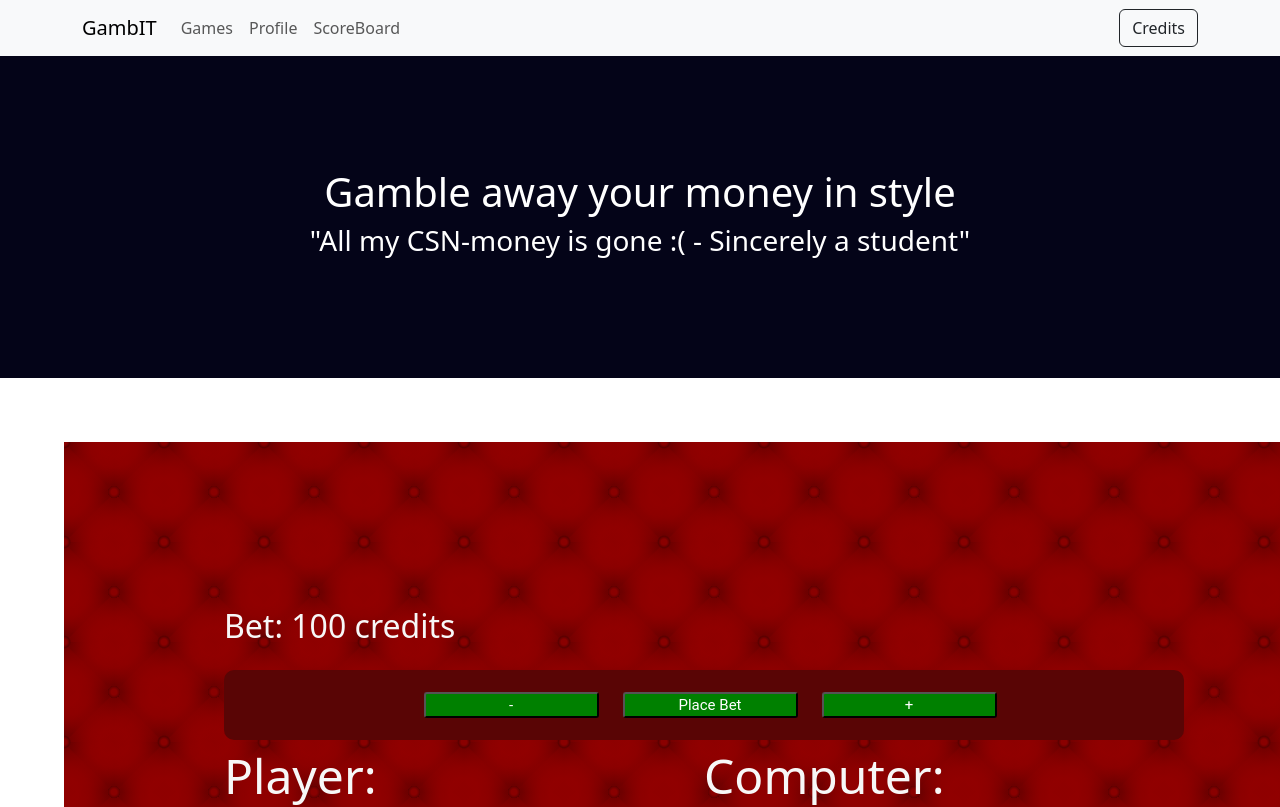
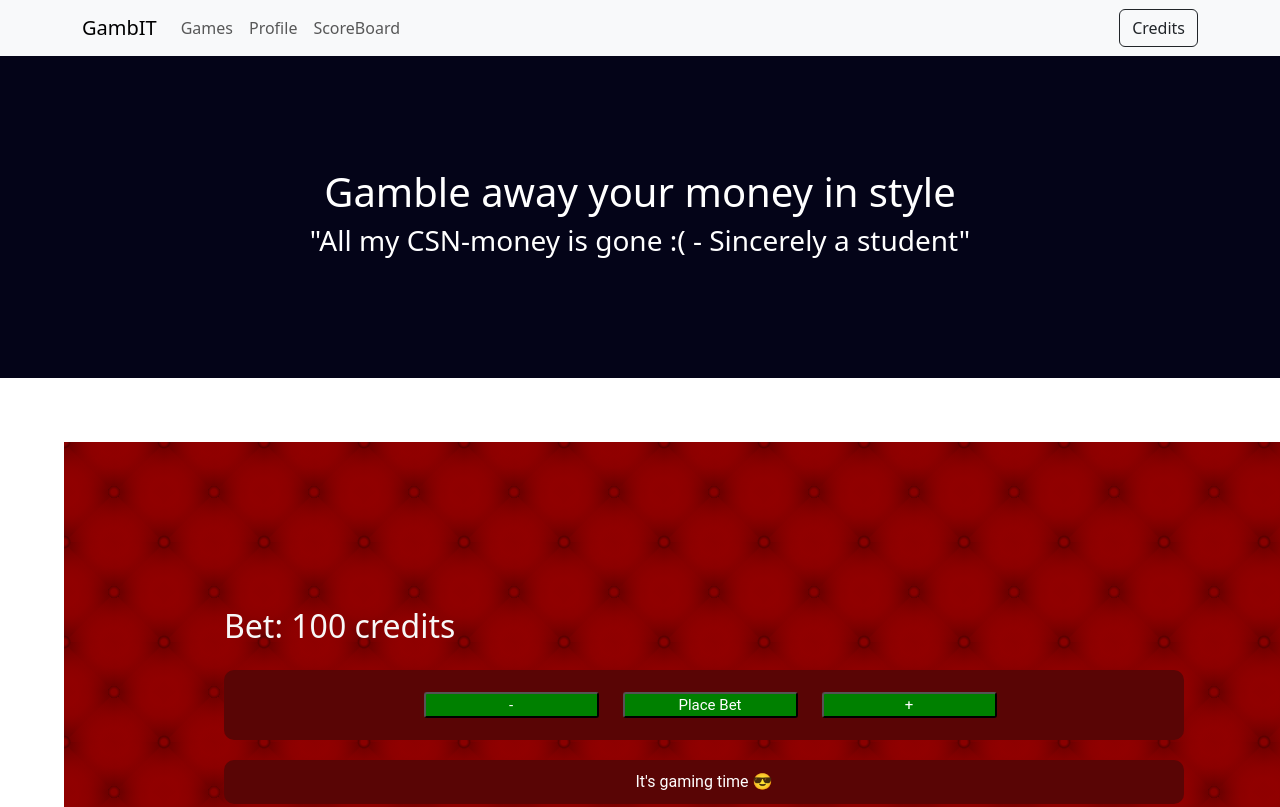
Before and after one commit to josefjakobson/DAT076_Grupp_1, a React (Create React App) app in the folder client/: page /BlackJack in a window 1280 px wide. Shown: the top 807 px of the page. Built offline with nearby package versions, Linux system fonts and the light colour scheme; no server answers.

Commit message:
information-box added for blackjack

```diff
--- a/client/src/components/blackJack/blackjack.tsx
+++ b/client/src/components/blackJack/blackjack.tsx
@@ -39,6 +39,7 @@ function App() {
   const [betPlaced, setBetPlaced] = useState<boolean>(false);
   const [gameStarted, setGameStarted] = useState<boolean>(false);
   const [hasStood, setHasStood] = useState<boolean>(false);
+  const [infoMessage, setInfoMessage] = useState<string>("It's gaming time 😎");
 
   const dealCards = () => {
     const newDeck: Card[] = shuffleDeck();
@@ -121,10 +122,11 @@ function App() {
   const placeBet = async () => {
     if(await checkCredits()) {
       await remove_credits();
+      setInfoMessage("Bet locked in.");
       setBetPlaced(true);
       dealCards();
     } else {
-
+      setInfoMessage("Insufficient credits.");
     }
   };
 
@@ -168,8 +170,12 @@ function App() {
   const reset = () => {
     if (determineWinner() == "Player Wins!") {
       add_credits(2);
+      setInfoMessage(bet * 2 + " paid out.")
     } else if (determineWinner() == "It's a Tie!") {
       add_credits(1);
+      setInfoMessage(bet + " paid out.")
+    } else {
+      setInfoMessage("No payout.")
     }
     setDeck([]);
     setPlayerHand([]);
@@ -200,6 +206,12 @@ function App() {
       <div className='fullbar clearfix'>
         <div id='reset' className='hide button'>Next Round</div>
         <div id='startover' className='hide button'>Start Over</div>
+      </div>
+
+      <div className="rounded-container">
+        <center>
+          <div className="infoMessage">{infoMessage}</div>
+        </center>
       </div>
 
       <div className='title clearfix'>
```
